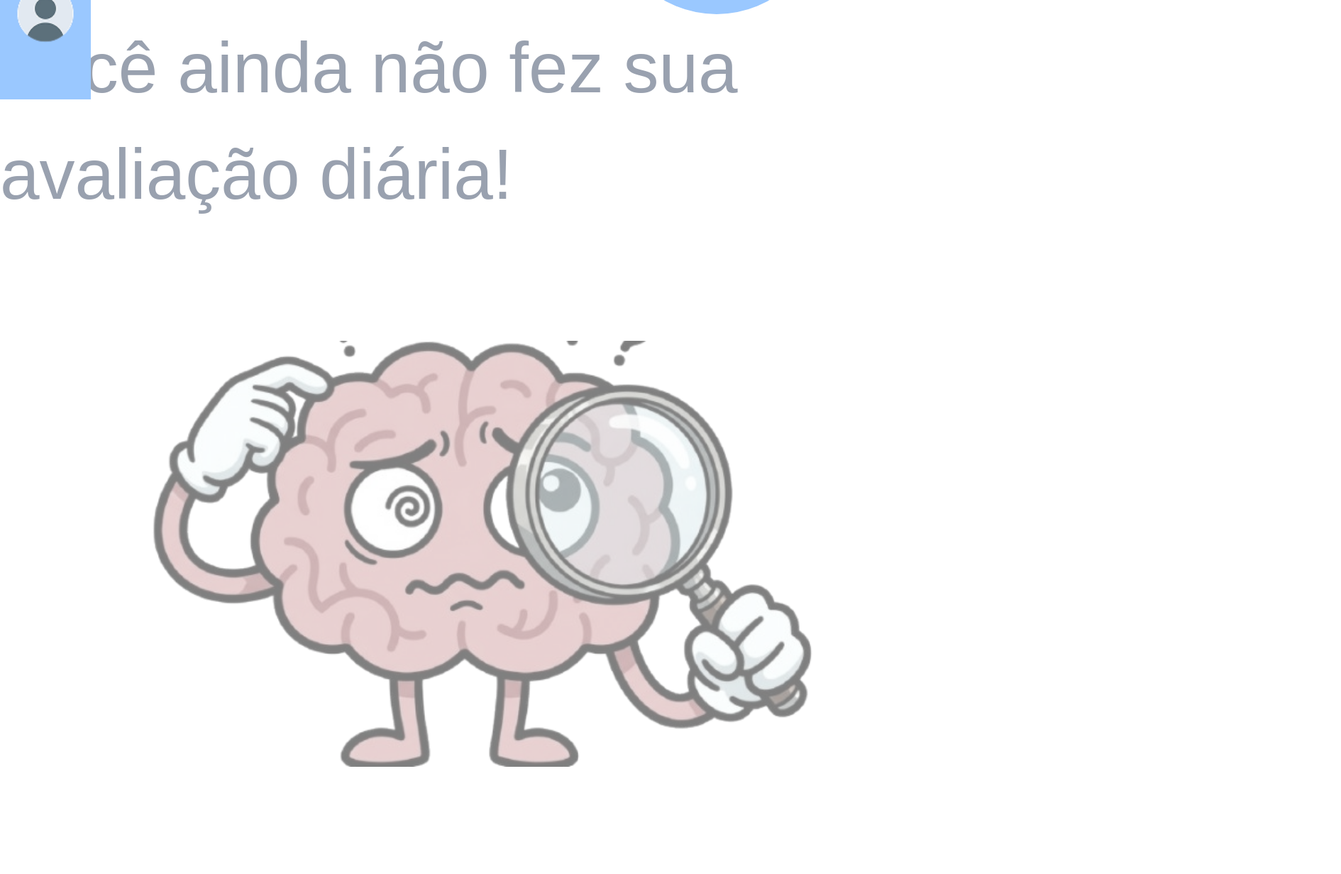
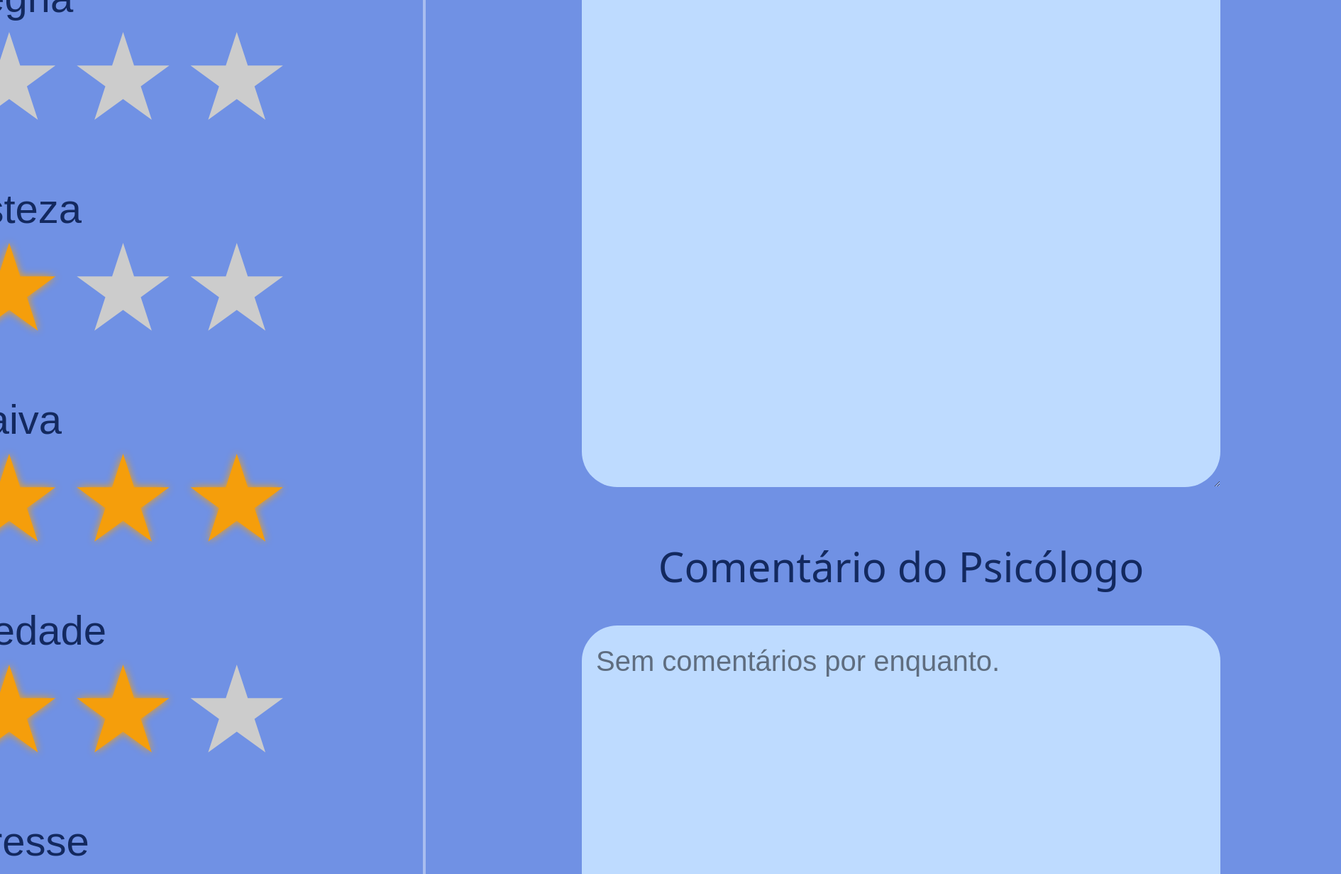
Before and after one commit to tfnt128/Psidly, a React (Vite) app: page /homepagepatient in a window 1280 px wide. Shown: the part 660-1891 px from the top of the page at 71% size, 1890 px wide, since content can reach past the window. Before the commit the page ends 1740 px from the top, so only its background shows below. Built offline with nearby package versions, Linux system fonts and the light colour scheme; what tailwindcss-animated would draw is missing.

Commit message:
Commit do widget de avaliação

```diff
--- a/src/components/HomepagePat/AvaliationModal.jsx
+++ b/src/components/HomepagePat/AvaliationModal.jsx
@@ -35,7 +35,7 @@ export default function AvaliationModal({Style, setBlur, messageOk, setMessageOk
 
 
     return(
-        <div className={`relative mt-20 bg-quarternario h-auto py-10 lg:py-20 lg:p-50 lg:w-[2500px] w-[350px] flex flex-col lg:flex-row items-center lg:rounded-[150px] rounded-[30px] ${Style}`}>
+        <div className={`relative mt-40 lg:mt-20 bg-quarternario h-auto mb-15 lg:mb-0 py-10 lg:py-20 lg:p-50 lg:w-[2500px] w-[350px] flex flex-col lg:flex-row items-center lg:rounded-[150px] rounded-[30px] ${Style}`}>
             {
                 standState &&
                     <div className="absolute h-full justify-center w-full inset-0 bg-black/90 rounded-[30px] lg:rounded-[150px] z-10 flex flex-col items-center">
--- /dev/null
+++ b/src/components/HomepagePat/AvaliationWidget.jsx
@@ -0,0 +1,73 @@
+import { useState } from "react"
+import StarAvaliation from "./StarsAvaliation"
+import Button from "../General/Button";
+import LoadingCircle from "../Animations/LoadingCircle";
+import StarAvaliated from "./StarsAvaliated";
+
+export default function AvaliationWidget({Style}){
+
+    const hoje = new Date().toLocaleDateString('pt-BR');
+
+    const [alegria, setAlegria] = useState(2)
+    const [tristeza, setTristeza] = useState(3)
+    const [raiva, setRaiva] = useState(5)
+    const [ansiedade, setAnsiedade] = useState(4)
+    const [estresse, setEstresse] = useState(1)
+
+    const [textObs, setTextObs] = useState("Você não fez observações")
+    const [comentPsi, setComentPsi] = useState("Sem comentários por enquanto.")
+
+    return(
+        <div className={`relative lg:mt-20 bg-quarternario h-auto py-10 lg:py-20 lg:p-50 lg:w-[2500px] w-[350px] mt-[-30px] flex flex-col mb-30 lg:flex-row items-center lg:rounded-[150px] rounded-[30px] ${Style}`}>
+
+            <div className="flex flex-col items-center lg:mr-10 ">
+                <h1 className="font-aboreto text-[17px] color-quarternario lg:w-full w-[80%] lg:text-[57px] lg:mr-15  w-[120%] lg:mt-[-80px] text-center ">Sua avaliação de hoje ({hoje})</h1>
+
+                <h1 className="font-lexenddeca color-quarternario text-[18px] lg:text-[58px] mt-10 lg:mt-30 mb-[-15px] lg:mb-[-65px]">Alegria</h1>
+                <StarAvaliated starQtde={alegria}/>
+
+                <h1 className="font-lexenddeca color-quarternario text-[18px] lg:text-[58px] mt-5 mb-[-15px] lg:mb-[-65px]">Tristeza</h1>
+                <StarAvaliated starQtde={tristeza}/>
+
+                <h1 className="font-lexenddeca color-quarternario text-[18px] lg:text-[58px] mt-5 mb-[-15px] lg:mb-[-65px]">Raiva</h1>
+                <StarAvaliated starQtde={raiva}/>
+
+                <h1 className="font-lexenddeca color-quarternario text-[18px] lg:text-[58px] mt-5 mb-[-15px] lg:mb-[-65px]">Ansiedade</h1>
+                <StarAvaliated starQtde={ansiedade}/>
+
+                <h1 className="font-lexenddeca color-quarternario text-[18px] lg:text-[58px] mt-5 mb-[-15px] lg:mb-[-65px]">Estresse</h1>
+                <StarAvaliated starQtde={estresse}/>
+            </div>
+            <div className="w-[300px] lg:w-[4px] h-[2px] shrink-0 mt-10 lg:ml-30 lg:mt-0 lg:h-[2000px] lg:ml-10 bg-white/40 mx-4 lg:mx-20 rounded-full"/>
+
+            <div className="flex flex-col items-center lg:ml-35 lg:mr-[-30px] gap-1 lg:gap-12">
+                <div className="flex flex-col items-center">
+                    <h1 className="font-aboreto color-quarternario text-[18px] lg:text-[58px] mt-10 lg:mb-10 lg:mt-[-20px] mb-[-15px] ">Suas observações</h1>
+                    <textarea className="w-[300px] lg:h-[900px] lg:w-[900px] h-[300px] lg:text-[40px] lg:mt-0 mt-10 lg:p-5 text-[15px] bg-blue-200 rounded-[20px] lg:rounded-[50px] outline-none font-lexenddeca p-3 " maxLength={300}
+                    placeholder={textObs}
+                    readOnly={true}/>
+                    {/* <div className="flex flex-row gap-4 mt-10 ">
+                        <Button Style={"w-[140px] lg:w-[370px] h-[50px] lg:h-[160px] bg-terciario text-[12px] lg:text-[40px] font-aboreto color-secundario lg:mt-5 rounded-[10px] lg:rounded-[30px] hover:bg-white hover:text-black  hover:transition-all duration-400 ease-in-out"} Text={"Enviar"} OnClickFunction={handleAvaliation}/>
+                        <Button Style={"w-[140px] lg:w-[370px] lg:h-[160px] h-[50px] bg-alertbox text-[12px] lg:text-[40px] font-aboreto color-secundario lg:mt-5 rounded-[10px] lg:rounded-[30px] hover:bg-white hover:text-black  hover:transition-all duration-400 ease-in-out"} Text={"Cancelar"} OnClickFunction={cancel}/>
+
+                    </div>                */}
+                </div>
+                <div className="flex flex-col items-center mt-10">
+                    <h1 className="font-aboreto color-quarternario text-[18px] lg:text-[58px] mt-10 lg:mb-10 lg:mt-[-20px] mb-[-15px] ">Comentário do Psicólogo</h1>
+                    <textarea className="w-[300px] lg:h-[600px]  lg:w-[900px] h-[300px] lg:text-[40px] lg:mt-0 mt-10 lg:p-5 text-[15px] bg-blue-200 rounded-[20px] lg:rounded-[50px] outline-none font-lexenddeca p-3 " maxLength={300}
+                    placeholder={comentPsi}
+                    readOnly={true}/>
+                    {/* <div className="flex flex-row gap-4 mt-10 ">
+                        <Button Style={"w-[140px] lg:w-[370px] h-[50px] lg:h-[160px] bg-terciario text-[12px] lg:text-[40px] font-aboreto color-secundario lg:mt-5 rounded-[10px] lg:rounded-[30px] hover:bg-white hover:text-black  hover:transition-all duration-400 ease-in-out"} Text={"Enviar"} OnClickFunction={handleAvaliation}/>
+                        <Button Style={"w-[140px] lg:w-[370px] lg:h-[160px] h-[50px] bg-alertbox text-[12px] lg:text-[40px] font-aboreto color-secundario lg:mt-5 rounded-[10px] lg:rounded-[30px] hover:bg-white hover:text-black  hover:transition-all duration-400 ease-in-out"} Text={"Cancelar"} OnClickFunction={cancel}/>
+
+                    </div>                */}
+                </div>
+            </div>
+
+
+
+        </div>
+    )
+
+}
--- /dev/null
+++ b/src/components/HomepagePat/StarsAvaliated.jsx
@@ -0,0 +1,20 @@
+import { useState } from "react";
+
+export default function StarAvaliated({ starQtde }) {
+
+    return (
+        <div className="flex flex-row gap-2">
+            {[1, 2, 3, 4, 5].map((star) => (
+                <span
+                    key={star}
+                    className="text-[50px] lg:text-[170px] cursor-pointer transition-transform duration-150 hover:scale-125"
+                    style={{ color: star <= starQtde ? "#F59E0B" : "#ccc",
+                            filter: star <= starQtde ? "drop-shadow(0 0 6px #F59E0B)" : "none"
+                     }}
+                >
+                    ★
+                </span>
+            ))}
+        </div>
+    );
+}
--- a/src/pages/HomepagePat/HomepagePat.jsx
+++ b/src/pages/HomepagePat/HomepagePat.jsx
@@ -6,6 +6,7 @@ import AddButton from "../../components/Homepage/AddButton";
 import { useState } from "react";
 import AvaliationModal from "../../components/HomepagePat/AvaliationModal";
 import MessagePad from "../../components/General/MessagePad";
+import AvaliationWidget from "../../components/HomepagePat/AvaliationWidget";
 
 
 export default function HomepagePat(){
@@ -25,6 +26,8 @@ export default function HomepagePat(){
         setMessageOk(false)
     }
 
+    const [avaliated, useAvalieated] = useState(true)
+
 
 
     return(
@@ -36,7 +39,7 @@ export default function HomepagePat(){
                             onClick={() => setBlur(false)}
                         />
 
-                        <div className="fixed inset-0 overflow-y-auto z-50 flex flex-col items-center justify-center pointer-events-none">
+                        <div className="fixed inset-0 overflow-y-auto z-100 flex flex-col items-center justify-center pointer-events-none">
                             <div className={`pointer-events-auto my-auto lg:mt-0 mt-70 mb-10 flex flex-col items-center ${animationSpaw} justify-center`}>
                                 <AvaliationModal onClose={() => setBlur(false)}
                                 setBlur={setBlur}
@@ -50,25 +53,40 @@ export default function HomepagePat(){
                 )}
                 {
                     messageOk &&
-                        <div className="absolute h-full w-full inset-0 bg-black/80 z-10 flex flex-col items-center">
+                        <div className="absolute h-full w-full inset-0 z-103 bg-black/80 z-10 flex flex-col items-center">
                             <MessagePad Text={textMessagePad} textButton={textBtnMessagePad} OnClickFunction={closeMsgPad} Slide={slide}/>
                         </div>
                 }
-                    <div className="fixed lg:hidden bottom-0 left-0 w-full ">
+                    <div className="fixed lg:hidden bottom-0 left-0 z-100 w-full ">
                         <HomemenuPat BgSelectPsi={"bg-quarternario"} />
                     </div>
                     <div className="hidden lg:flex lg:fixed bottom-0 left-0 h-full w-[10%]">
                         <HomemenuasidePat BgSelectPsi={"bg-quarternario"} />
                     </div>
 
+                    {
+                        avaliated &&
+                            <div className="flex flex-col items-center justify-center mt-20">
+                                <AvaliationWidget/>
+                            </div>
+                    }
+
+                    {
+                        !avaliated &&
                             <div className="flex flex-col items-center lg:mt-170 mt-70">
                                 <h1 className="lg:text-[100px] text-[20px] text-gray-400 font-lexenddeca">Você ainda não fez sua avaliação diária!</h1>
                                 <img src={Cereconf} className="lg:h-[600px] h-[100px] grayscale-[50%] opacity-50 lg:mt-40 mt-10"/>
                             </div>
+                    }
 
+                    {
+                        !avaliated &&
                             <div className="fixed  bottom-[120px] lg:right-30 right-4 ">
                                 <AddButton Label={"Avaliar Emoções"} Simbol={"+"} onClickFunction={newAvaliation}/>
                             </div>
+                    }
+
+
         </div>
     )
 }
```
Lines whose indentation alone changed are shown as unchanged.
